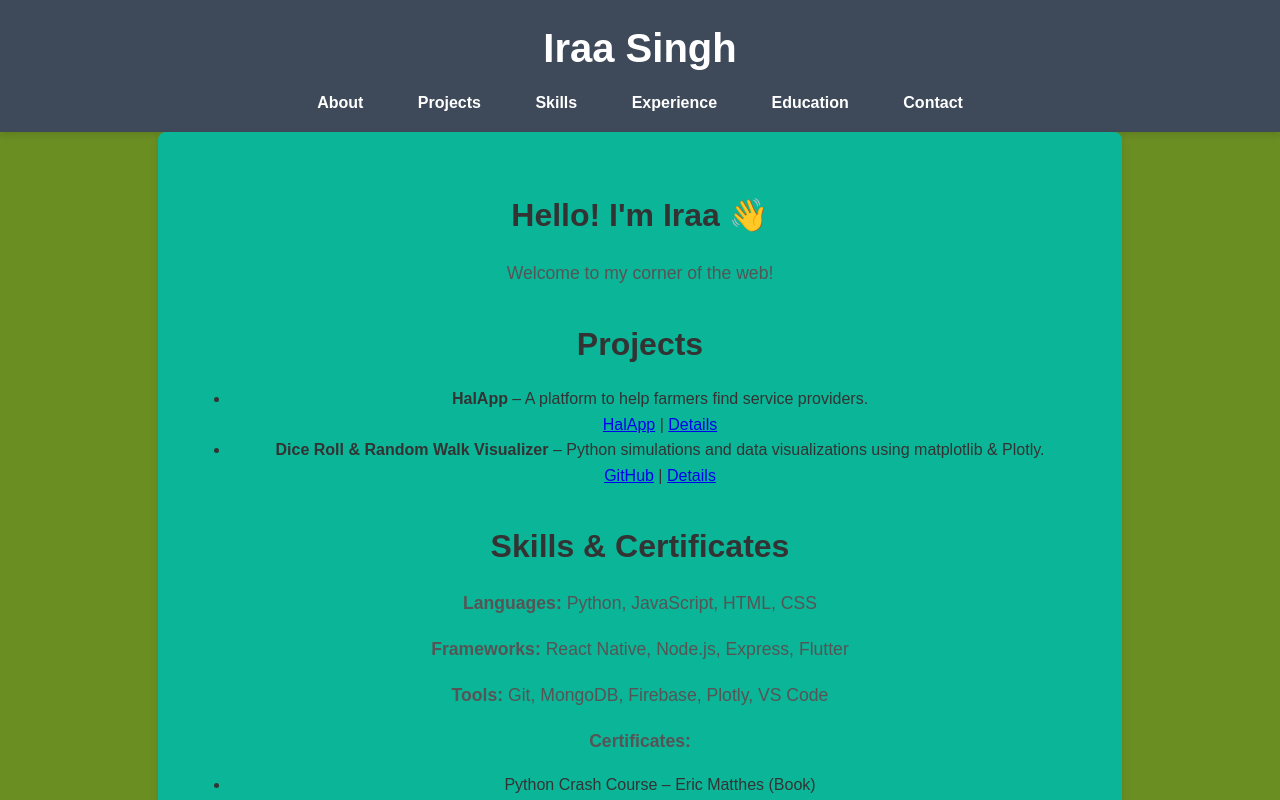
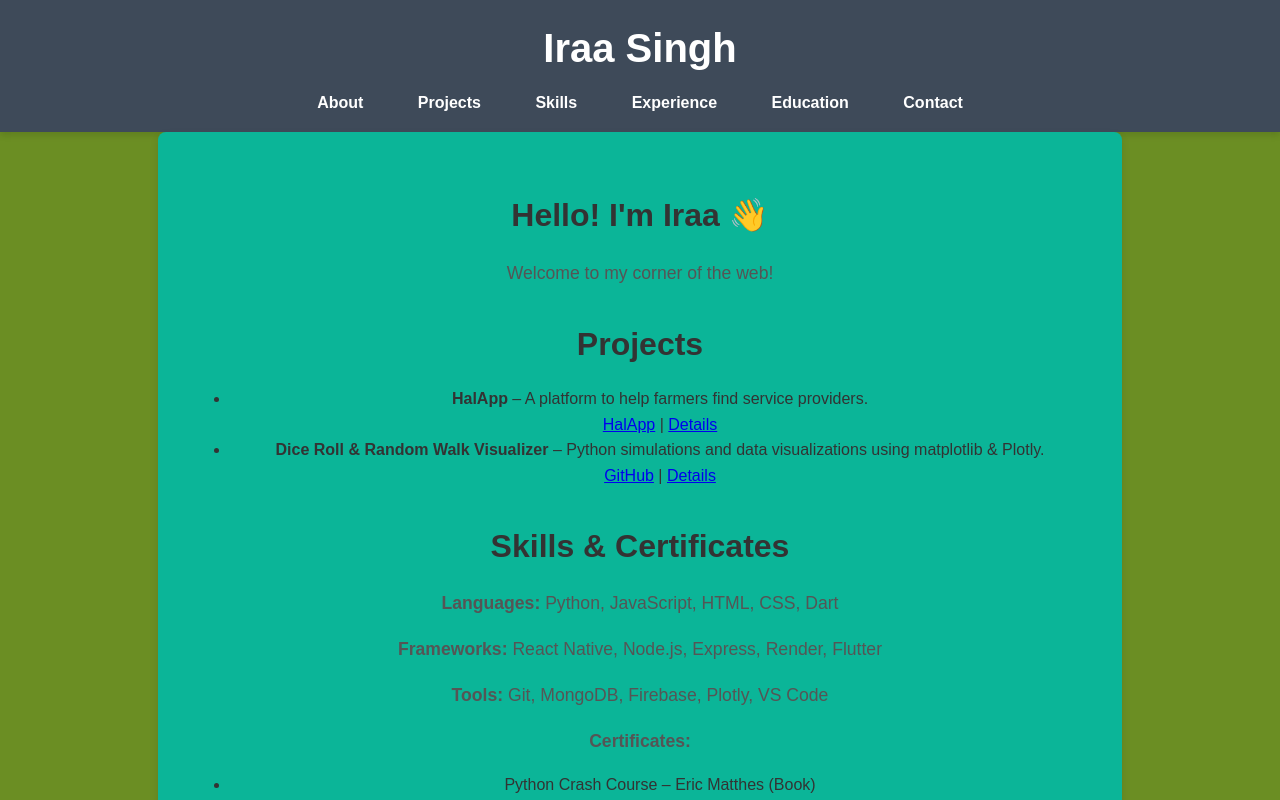
Before and after one commit to iraasingh/iraa-portfolio, a plain HTML site: page index.html in a window 1280 px wide. Shown: the top 800 px of the page. Drawn offline with Linux system fonts and the light colour scheme.

Commit message:
Changes the description

```diff
--- a/index.html
+++ b/index.html
@@ -46,8 +46,8 @@
     <!-- Skills & Certificates -->
     <section id="skills">
       <h2>Skills & Certificates</h2>
-      <p><strong>Languages:</strong> Python, JavaScript, HTML, CSS</p>
-      <p><strong>Frameworks:</strong> React Native, Node.js, Express, Flutter</p>
+      <p><strong>Languages:</strong> Python, JavaScript, HTML, CSS, Dart</p>
+      <p><strong>Frameworks:</strong> React Native, Node.js, Express, Render, Flutter</p>
       <p><strong>Tools:</strong> Git, MongoDB, Firebase, Plotly, VS Code</p>
       <p><strong>Certificates:</strong></p>
       <ul>
```
Also changed, not shown: halapp.html (+4 -0 lines).
